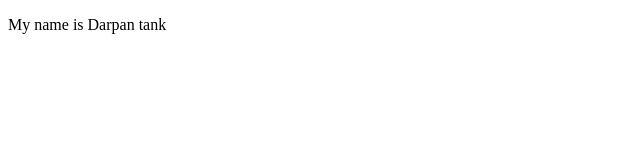
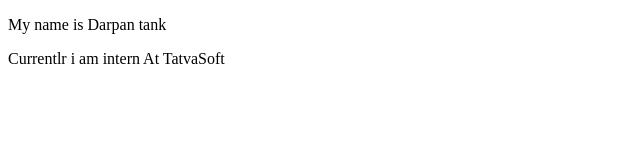
Before and after one commit to darpantank/tatvasoft, a plain HTML site: page index.html in a window 1280 px wide. Shown: the whole page, without its empty margins (0-640 px from the left). Drawn offline with Linux system fonts and the light colour scheme.

Commit message:
Second Commit

```diff
--- a/index.html
+++ b/index.html
@@ -8,5 +8,6 @@
 </head>
 <body>
     <p>My name is Darpan tank</p>
+    <p>Currentlr i am intern At TatvaSoft</p>
 </body>
 </html>
```
